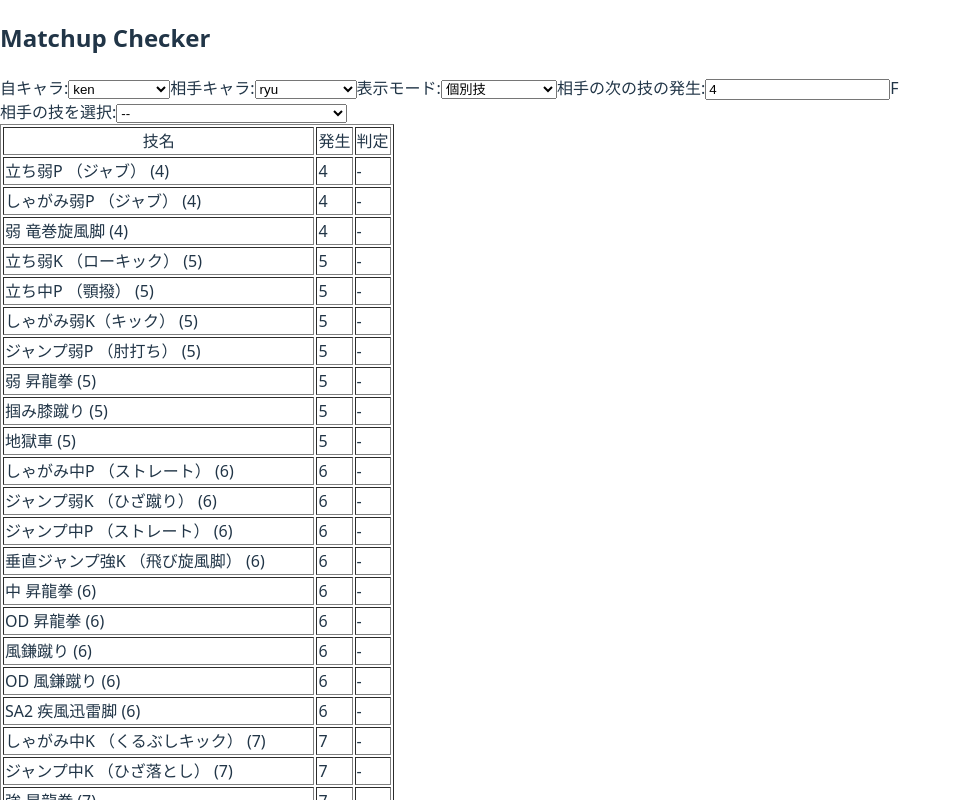
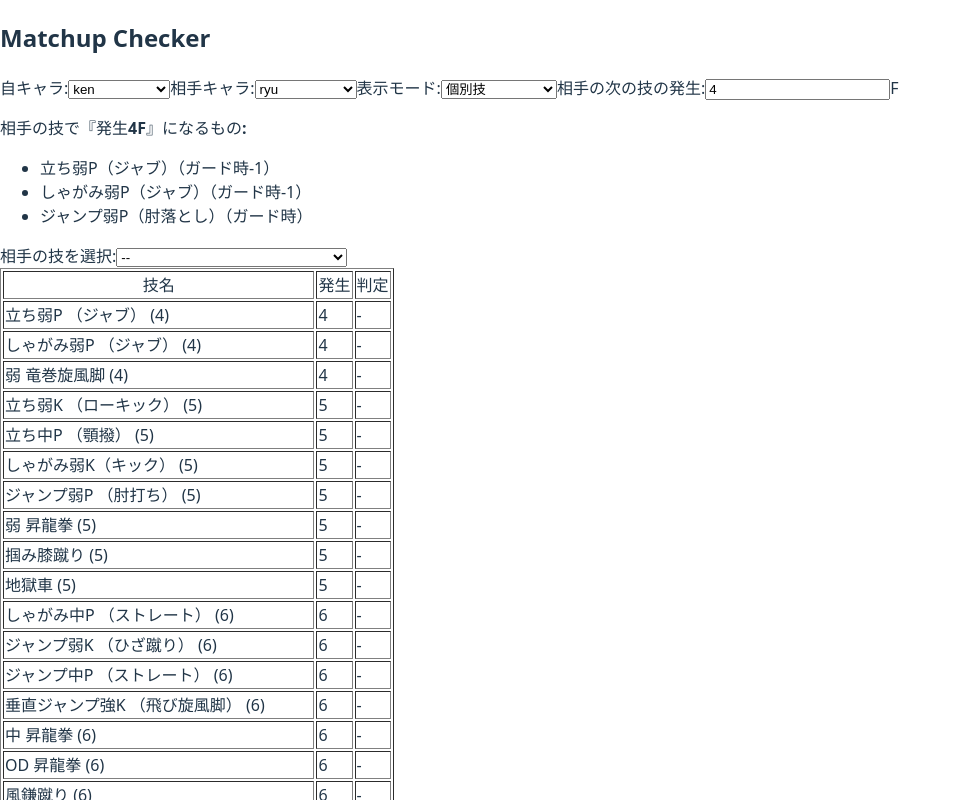
Before and after one commit to nekocompany/matchup-checker, a React (Vite) app: page / in a window 1280 px wide. Shown: the top 800 px of the page, without its empty margins (0-957 px from the left). Built offline with nearby package versions, Linux system fonts and the light colour scheme.

Commit message:
相手の次の技のフレームを入力すると、発生○○fに一致する技の一覧が出るようにした

```diff
--- a/src/components/MatchupChecker.tsx
+++ b/src/components/MatchupChecker.tsx
@@ -11,6 +11,7 @@ interface EnemyMove {
   id?: string;
   name: string;
   guard: string;
+  startup?: string; // ★ 追加
   type?: string;
 }
 
@@ -63,7 +64,8 @@ const MatchupChecker: React.FC = () => {
   const [selectedEnemyMove, setSelectedEnemyMove] = useState<EnemyMove | null>(null);
   const [opponentStartup, setOpponentStartup] = useState<number>(4);
   const [viewMode, setViewMode] = useState<'detail' | 'matrix'>('detail');
-  const [pinnedMoves, setPinnedMoves] = useState<string[]>([]);
+  const [pinnedPlayerMoves, setPinnedPlayerMoves] = useState<string[]>([]);
+  const [pinnedEnemyMoves, setPinnedEnemyMoves] = useState<string[]>([]);
 
   useEffect(() => {
     fetch('/data/character_list.json')
@@ -78,7 +80,7 @@ const MatchupChecker: React.FC = () => {
         const filtered = data.filter((m: Move) => m.type !== '共通システム');
         const sorted = filtered.sort((a: Move, b: Move) => toValidStartup(a.startup) - toValidStartup(b.startup));
         setPlayerData({ name: player, moves: sorted });
-        setPinnedMoves([]);
+        setPinnedPlayerMoves([]);
       });
   }, [player]);
 
@@ -89,6 +91,7 @@ const MatchupChecker: React.FC = () => {
         const filtered = data.filter((m: EnemyMove) => m.type !== '共通システム');
         const sorted = filtered.sort((a: EnemyMove, b: EnemyMove) => toValidGuard(b.guard) - toValidGuard(a.guard));
         setOpponentData({ name: opponent, moves: sorted });
+        setPinnedEnemyMoves([]);
       });
   }, [opponent]);
 
@@ -114,18 +117,41 @@ const MatchupChecker: React.FC = () => {
     if (!playerData) return [];
     const moves = [...playerData.moves];
     return moves.sort((a, b) => {
-      const aPinned = pinnedMoves.includes(a.name);
-      const bPinned = pinnedMoves.includes(b.name);
+      const aPinned = pinnedPlayerMoves.includes(a.name);
+      const bPinned = pinnedPlayerMoves.includes(b.name);
       if (aPinned && !bPinned) return -1;
       if (!aPinned && bPinned) return 1;
       return toValidStartup(a.startup) - toValidStartup(b.startup);
     });
   };
 
-  const togglePin = (moveName: string) => {
-    setPinnedMoves((prev) =>
-      prev.includes(moveName) ? prev.filter((name) => name !== moveName) : [...prev, moveName]
-    );
+  const getSortedEnemyMoves = (): EnemyMove[] => {
+    if (!opponentData) return [];
+    const moves = [...opponentData.moves];
+    return moves.sort((a, b) => {
+      const aPinned = pinnedEnemyMoves.includes(a.name);
+      const bPinned = pinnedEnemyMoves.includes(b.name);
+      if (aPinned && !bPinned) return -1;
+      if (!aPinned && bPinned) return 1;
+      return toValidGuard(b.guard) - toValidGuard(a.guard);
+    });
+  };
+
+  const togglePlayerPin = (name: string) => {
+    setPinnedPlayerMoves(prev => prev.includes(name) ? prev.filter(n => n !== name) : [...prev, name]);
+  };
+
+  const toggleEnemyPin = (name: string) => {
+    setPinnedEnemyMoves(prev => prev.includes(name) ? prev.filter(n => n !== name) : [...prev, name]);
+  };
+
+  // ★ startupが一致する技を抽出
+  const getEnemyMovesMatchingStartup = (): EnemyMove[] => {
+    if (!opponentData) return [];
+    return opponentData.moves.filter((move) => {
+      const startup = parseInt((move.startup || '').trim());
+      return !isNaN(startup) && startup === opponentStartup;
+    });
   };
 
   return (
@@ -163,23 +189,18 @@ const MatchupChecker: React.FC = () => {
         </label>
       </div>
 
-      {viewMode === 'matrix' && playerData && (
-        <div>
-          <label>
-            表の上に固定する技:
-            {playerData.moves.map((move, index) => (
-              <div key={index}>
-                <label>
-                  <input
-                    type="checkbox"
-                    checked={pinnedMoves.includes(move.name)}
-                    onChange={() => togglePin(move.name)}
-                  />
-                  {formatPlayerMoveName(move)}
-                </label>
-              </div>
+      {/* ★ startup一致技の表示 */}
+      {opponentData && (
+        <div style={{ marginTop: '1em' }}>
+          <strong>相手の技で『発生{opponentStartup}F』になるもの:</strong>
+          <ul>
+            {getEnemyMovesMatchingStartup().map((move, index) => (
+              <li key={index}>{move.name}（ガード時{move.guard}）</li>
             ))}
-          </label>
+            {getEnemyMovesMatchingStartup().length === 0 && (
+              <li>該当する技は見つかりませんでした。</li>
+            )}
+          </ul>
         </div>
       )}
 
@@ -218,13 +239,18 @@ const MatchupChecker: React.FC = () => {
             <thead>
               <tr>
                 <th></th>
-                {opponentData.moves.map((em, idx) => {
+                {getSortedEnemyMoves().map((em, idx) => {
                   const [line1, line2] = splitNameSmart(em.name);
                   return (
                     <th key={idx} style={{ whiteSpace: 'nowrap' }}>
                       <div>{extractGuardValue(em)}</div>
                       <div style={{ fontSize: '0.6em' }}>{line1}</div>
                       <div style={{ fontSize: '0.6em' }}>{line2}</div>
+                      <input
+                        type="checkbox"
+                        checked={pinnedEnemyMoves.includes(em.name)}
+                        onChange={() => toggleEnemyPin(em.name)}
+                      />
                     </th>
                   );
                 })}
@@ -233,8 +259,15 @@ const MatchupChecker: React.FC = () => {
             <tbody>
               {getSortedPlayerMoves().map((pm, idx) => (
                 <tr key={idx}>
-                  <td style={{ whiteSpace: 'nowrap' }}>{formatPlayerMoveName(pm)}</td>
-                  {opponentData.moves.map((em, j) => (
+                  <td style={{ whiteSpace: 'nowrap' }}>
+                    <input
+                      type="checkbox"
+                      checked={pinnedPlayerMoves.includes(pm.name)}
+                      onChange={() => togglePlayerPin(pm.name)}
+                    />
+                    {formatPlayerMoveName(pm)}
+                  </td>
+                  {getSortedEnemyMoves().map((em, j) => (
                     <td key={j}>{renderResult(pm.startup, em.guard, opponentStartup)}</td>
                   ))}
                 </tr>
```
